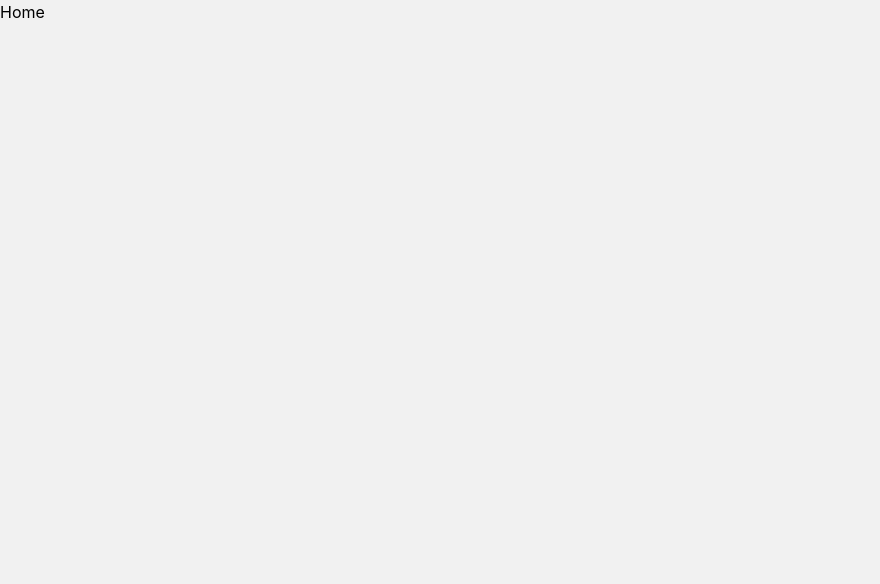
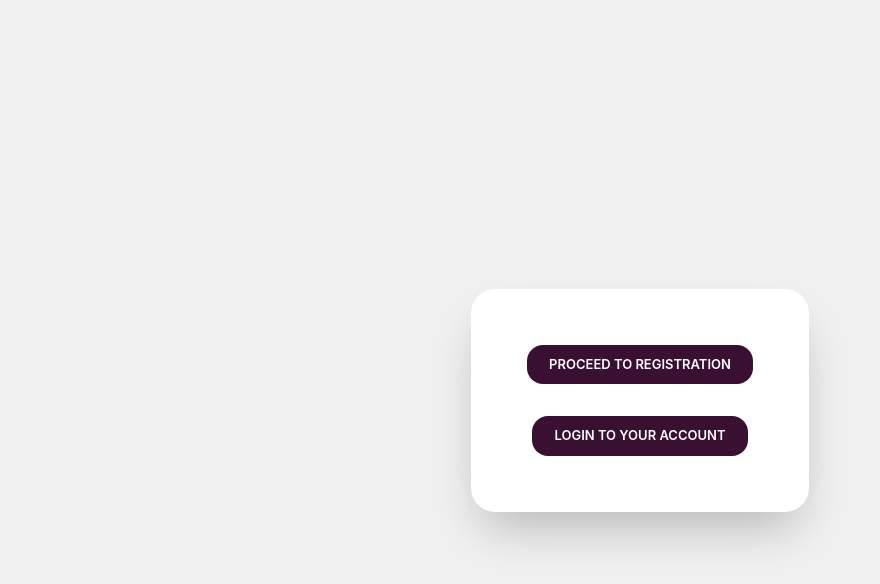
Before and after one commit to MohamadNazik/uov-student-reg-and-renewal-system-frontend, a React (Vite) app: page / in a window 1280 px wide. Shown: the top 584 px of the page, without its empty margins (0-880 px from the left). Built offline with nearby package versions, Linux system fonts and the light colour scheme.

Commit message:
Home page layot designed without banner & Update PrimaryButton.jsx

```diff
--- a/src/components/PrimaryButton.jsx
+++ b/src/components/PrimaryButton.jsx
@@ -3,11 +3,11 @@ import React from "react";
 function PrimaryButton({ iconSrc, text, onClick }) {
   return (
     <button
-      className="gap-2 px-[15px] sm:px-[20px] pt-[2px] sm:pt-[5px] pb-[5px] sm:pb-[8px] rounded-2xl text-white text-[12px] sm:text-[18px] font-semibold bg-[#391031] hover:bg-[#4a1340] flex items-center"
+      className="gap-2 px-[15px] sm:px-[22px] w-fit py-[8px] sm:py-[10px] rounded-2xl text-white text-[9px] sm:text-[13px] font-semibold bg-[#391031] hover:bg-[#4a1340] flex items-center justify-center"
       onClick={onClick}
     >
       {iconSrc && (
-        <img src={iconSrc} alt="Icon" className="w-[7px] sm:w-[10px]" />
+        <img src={iconSrc} alt="Icon" className="w-[7px] sm:w-[13px]" />
       )}
       <span>{text}</span>
     </button>
--- a/src/pages/Home.jsx
+++ b/src/pages/Home.jsx
@@ -1,7 +1,19 @@
 import React from "react";
 
+import PrimaryButton from "../components/PrimaryButton";
+import { Link } from "react-router-dom";
+
 function Home() {
-  return <div>Home</div>;
+  return (
+    <div className="h-screen flex flex-col gap-3 sm:gap-5 justify-center items-center">
+      <div className="bg-white p-8 sm:p-14 rounded-3xl flex flex-col items-center gap-5 sm:gap-8 shadow-2xl">
+        <PrimaryButton text="PROCEED TO REGISTRATION" />
+        <Link to="/login">
+          <PrimaryButton text="LOGIN TO YOUR ACCOUNT" />
+        </Link>
+      </div>
+    </div>
+  );
 }
 
 export default Home;
```
